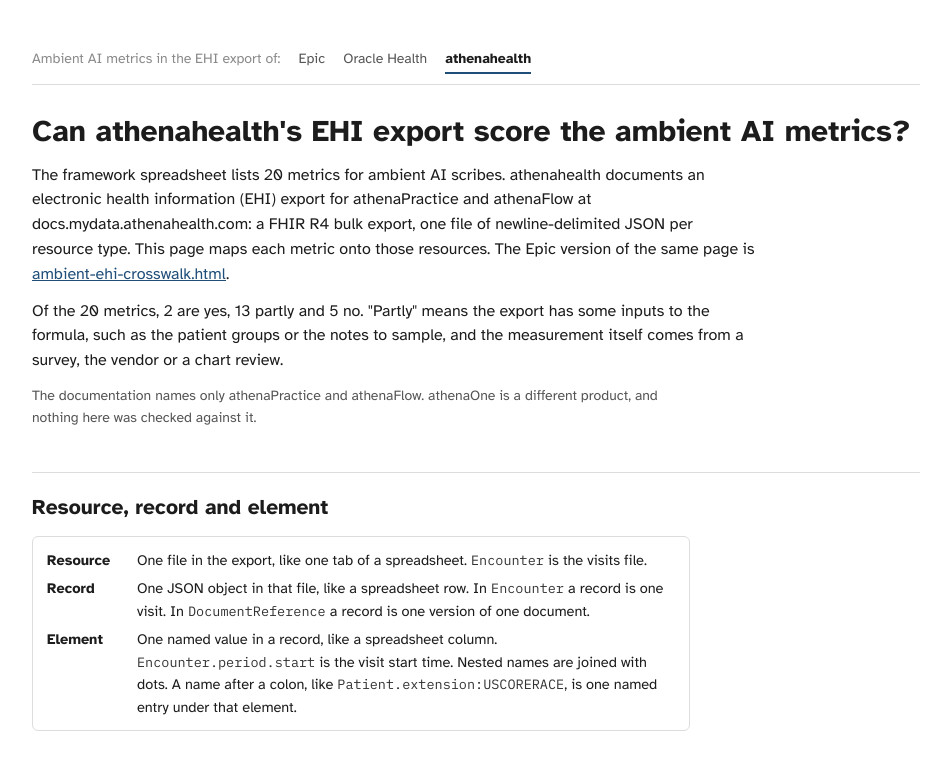
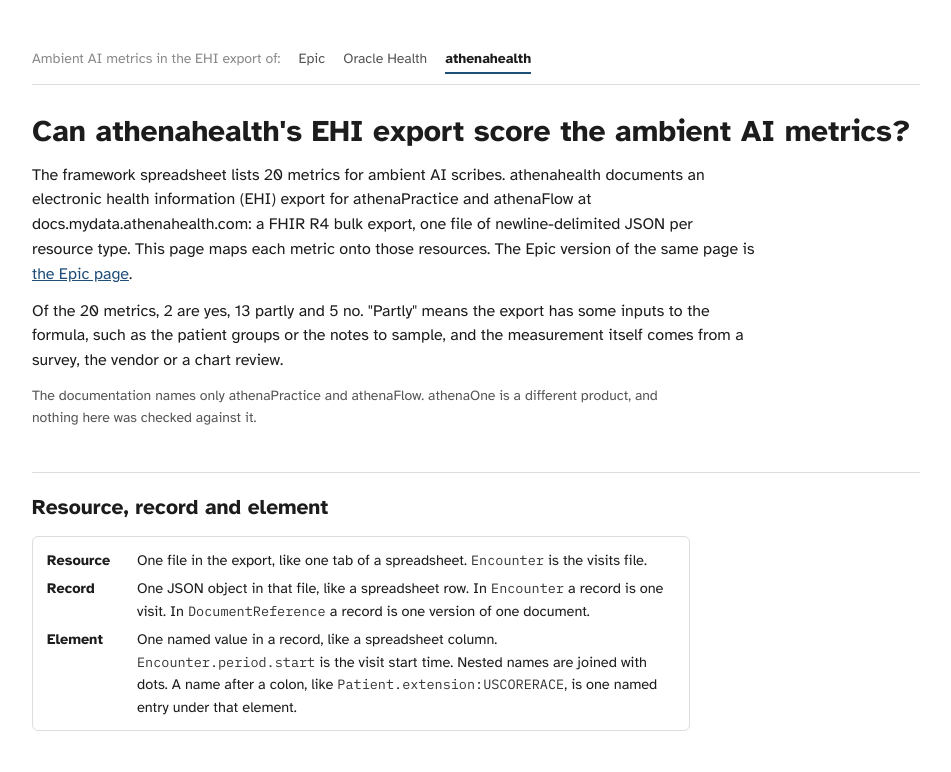
Before and after one commit to ishaankejriwal/ambient-ai, a plain HTML site: page athena.html in a window 1280 px wide. Shown: the top 772 px of the page, without its empty margins (164-1115 px from the left). Drawn offline with Linux system fonts and the light colour scheme.

Commit message:
Name the Epic link in words

```diff
--- a/athena.html
+++ b/athena.html
@@ -109,7 +109,7 @@ td code { font-size: 12.5px; }
 <nav class="nav" aria-label="EHR system"><span class="lbl">Ambient AI metrics in the EHI export of:</span><a href="index.html">Epic</a><a href="oracle.html">Oracle Health</a><a href="athena.html" aria-current="page">athenahealth</a></nav>
 
 <h1>Can athenahealth's EHI export score the ambient AI metrics?</h1>
-<p>The framework spreadsheet lists 20 metrics for ambient AI scribes. athenahealth documents an electronic health information (EHI) export for athenaPractice and athenaFlow at docs.mydata.athenahealth.com: a FHIR R4 bulk export, one file of newline-delimited JSON per resource type. This page maps each metric onto those resources. The Epic version of the same page is <a href="index.html">ambient-ehi-crosswalk.html</a>.</p>
+<p>The framework spreadsheet lists 20 metrics for ambient AI scribes. athenahealth documents an electronic health information (EHI) export for athenaPractice and athenaFlow at docs.mydata.athenahealth.com: a FHIR R4 bulk export, one file of newline-delimited JSON per resource type. This page maps each metric onto those resources. The Epic version of the same page is <a href="index.html">the Epic page</a>.</p>
 <p>Of the 20 metrics, <span id="counts"></span>. "Partly" means the export has some inputs to the formula, such as the patient groups or the notes to sample, and the measurement itself comes from a survey, the vendor or a chart review.</p>
 <p class="small">The documentation names only athenaPractice and athenaFlow. athenaOne is a different product, and nothing here was checked against it.</p>
 
```
Also changed, not shown: oracle.html (+1 -1 lines).
